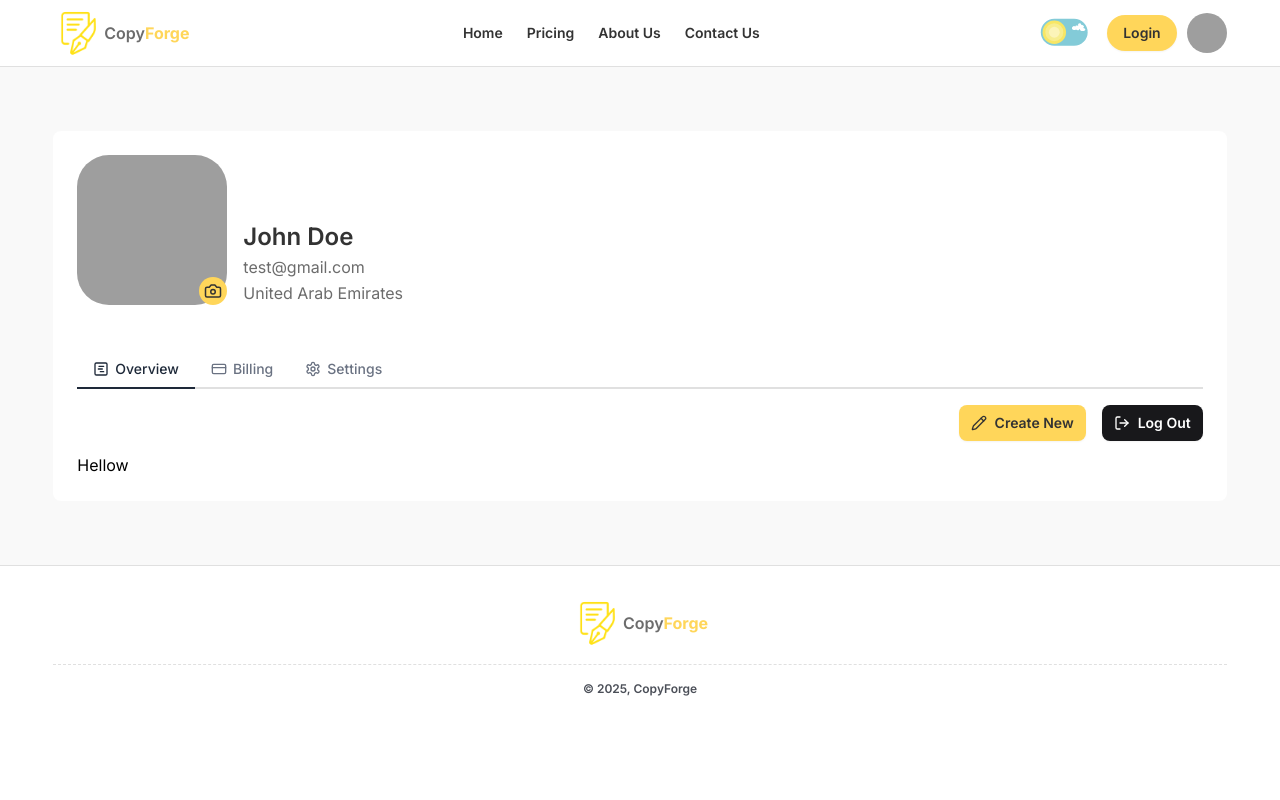
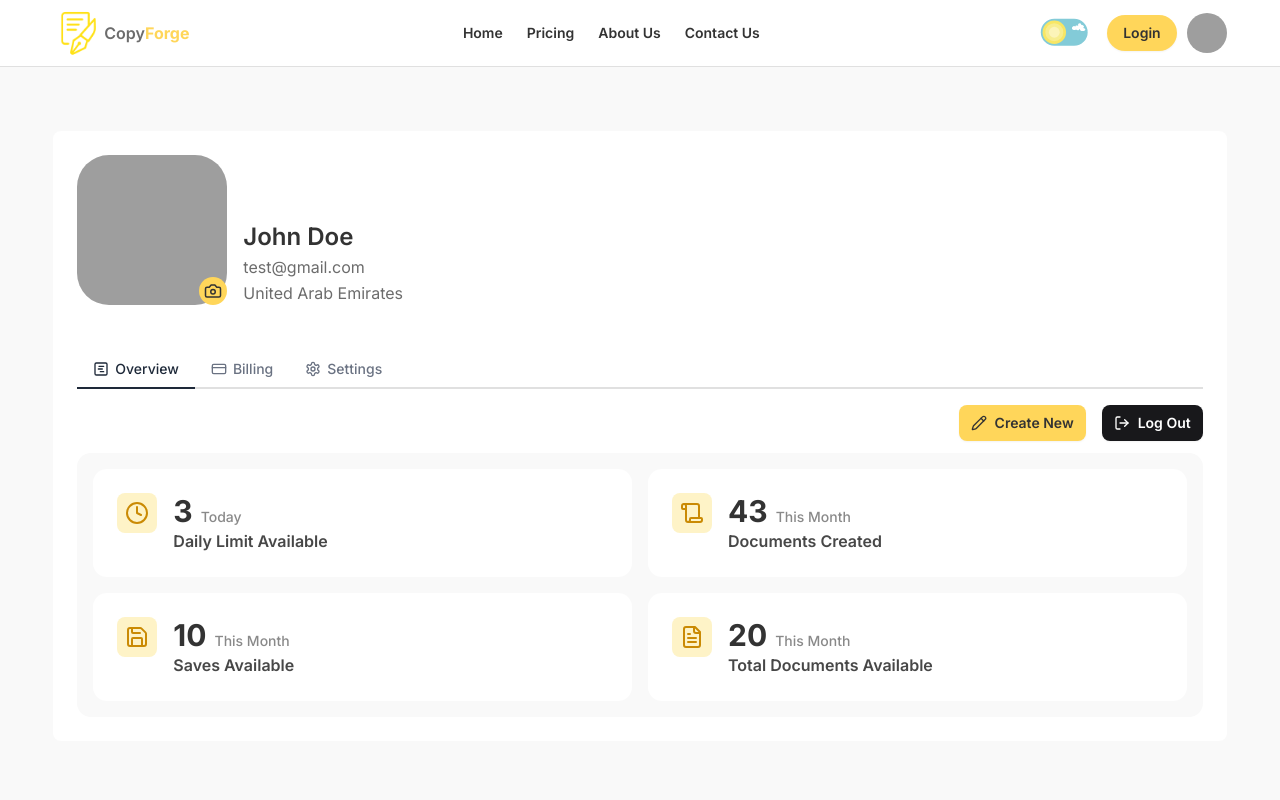
Before and after one commit to Mahedul-Karim/copy-forge, a React (Vite) app in the folder frontend/: page /user in a window 1280 px wide. Shown: the top 800 px of the page. Built offline with nearby package versions, Linux system fonts and the light colour scheme; grey boxes are pictures that could not be loaded.

Commit message:
user profile state card added

```diff
--- a/frontend/src/components/user/overview/Overview.jsx
+++ b/frontend/src/components/user/overview/Overview.jsx
@@ -1,6 +1,34 @@
 import React from "react";
 import { Button } from "../../ui/button";
-import { LogOut, Pencil } from "lucide-react";
+import { Clock, FileText, LogOut, Pencil, Save, Scroll } from "lucide-react";
+import StateCard from "./StateCard";
+
+const stats = [
+  {
+    count: 3,
+    subtitle: "Today",
+    title: "Daily Limit Available",
+    icon: Clock,
+  },
+  {
+    count: 43,
+    subtitle: "This Month",
+    title: "Documents Created",
+    icon: Scroll,
+  },
+  {
+    count: 10,
+    subtitle: "This Month",
+    title: "Saves Available",
+    icon: Save,
+  },
+  {
+    count: 20,
+    subtitle: "This Month",
+    title: "Total Documents Available",
+    icon: FileText,
+  },
+];
 
 const Overview = () => {
   return (
@@ -13,7 +41,20 @@ const Overview = () => {
           <LogOut /> Log Out
         </Button>
       </div>
-      <div className="order-1 xs:order-2">Hellow </div>
+      <div className="order-1 xs:order-2 bg-paper p-4 dark:bg-background rounded-xl">
+        <section className="grid md:grid-cols-2 gap-4">
+          {stats.length > 0 &&
+            stats.map((state, i) => (
+              <StateCard
+                key={i}
+                Icon={state.icon}
+                title={state.title}
+                subtitle={state.subtitle}
+                count={state.count}
+              />
+            ))}
+        </section>
+      </div>
     </section>
   );
 };
--- /dev/null
+++ b/frontend/src/components/user/overview/StateCard.jsx
@@ -0,0 +1,23 @@
+import React from "react";
+import { Card, CardContent } from "@/components/ui/card";
+
+const StateCard = ({ Icon, title, subtitle, count }) => {
+  return (
+    <Card className="border-none shadow-none bg-background dark:bg-paper">
+      <CardContent className="flex flex-col xs:flex-row gap-4">
+        <div className="bg-[#FEF3C7] inline-flex gap-2 items-center justify-center rounded-md size-10 shrink-0">
+          <Icon color="#CA8A04" className="shrink-0" />
+        </div>
+        <div>
+          <div className="flex gap-2 items-baseline">
+            <h2 className="text-2xl xs:text-3xl font-bold text-text-primary">{count}</h2>
+            <p className="text-xs xs:text-sm font-medium text-text-secondary/80">{subtitle}</p>
+          </div>
+          <p className="text-text-primary/90 font-semibold text-sm xs:text-base">{title}</p>
+        </div>
+      </CardContent>
+    </Card>
+  );
+};
+
+export default StateCard;
```
Also changed, not shown: 1 other file (tests, documents, lock files or other folders).
